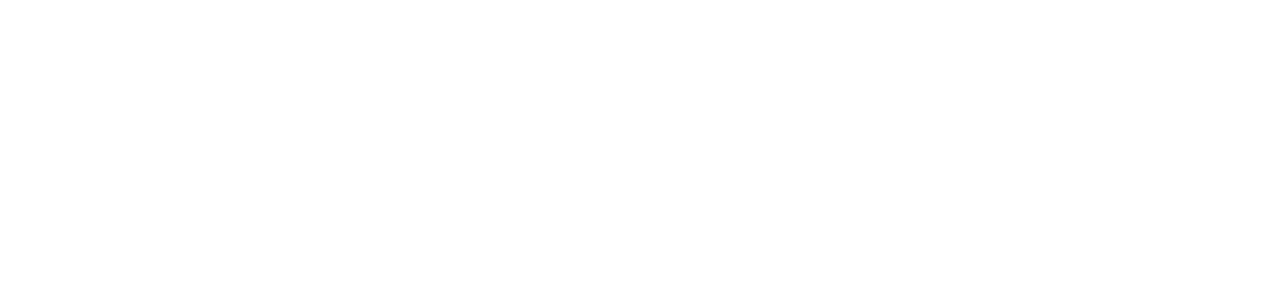
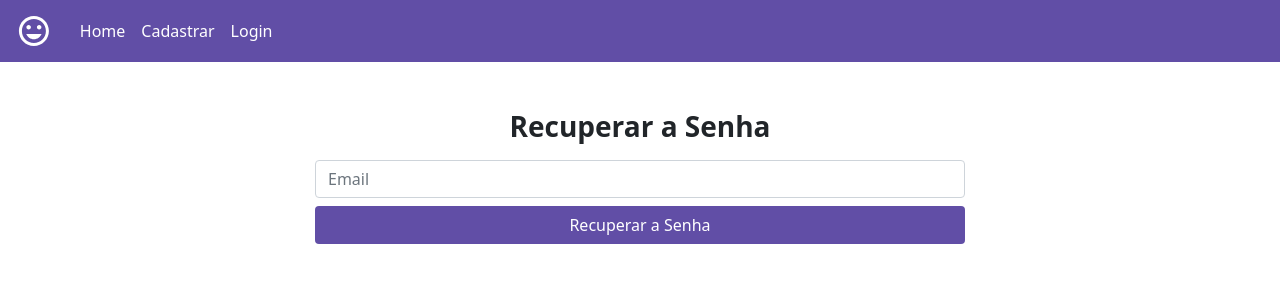
Before and after one commit to DevJonh/event-manager, a React (Create React App) app: page /new-password in a window 1280 px wide. Shown: the top 300 px of the page. Built offline with nearby package versions, Linux system fonts and the light colour scheme.

Commit message:
password recovery finished

```diff
--- a/src/components/NavBar/index.js
+++ b/src/components/NavBar/index.js
@@ -1,6 +1,6 @@
 import React from 'react'
 import { Link } from 'react-router-dom'
-import { MdReorder } from 'react-icons/md'
+import { MdReorder, MdInsertEmoticon } from 'react-icons/md'
 
 import './styles.css'
 import { useSelector, useDispatch } from 'react-redux'
@@ -10,7 +10,8 @@
   return (
     <nav className="navbar navbar-expand-lg">
       <div className="container-fluid">
-        <span className="navbar-brand text-white fw-bold">Eventos</span>
+        <MdInsertEmoticon className="navbar-brand" color="#fff" size={46} />
+
         <button
           className="navbar-toggler"
           type="button"
--- a/src/routes/router.js
+++ b/src/routes/router.js
@@ -4,6 +4,7 @@
 import Login from '../view/Login'
 import Register from '../view/Register'
 import Home from '../view/Home'
+import RecoverPassword from '../view/RecoverPassword'
 
 const Routes = () => {
   return (
@@ -11,6 +12,7 @@
       <Route exact path="/login" component={Login} />
       <Route exact path="/register" component={Register} />
       <Route exact path="/" component={Home} />
+      <Route exact path="/new-password" component={RecoverPassword} />
     </BrowserRouter>
   )
 }
--- a/src/view/Login/index.js
+++ b/src/view/Login/index.js
@@ -1,6 +1,7 @@
 import React, { useState } from 'react'
 import { Link, Redirect } from 'react-router-dom'
 import { useSelector, useDispatch } from 'react-redux'
+import { MdInsertEmoticon } from 'react-icons/md'
 
 import firebase from '../../config/firebase'
 
@@ -48,6 +49,7 @@
       ) : (
         <form className="form-signin mx-auto">
           <div className="text-center mb-4">
+            <MdInsertEmoticon color="#fff" size={92} />
             <h1 className="h3 mb-3 fw-bold text-white">Login</h1>
           </div>
           <div className="form-label-group">
@@ -92,7 +94,7 @@
           )}
 
           <div className="options-login mt-4 text=center">
-            <Link to="/" className="me-2">
+            <Link to="/new-password" className="me-2">
               Recuperar Senha
             </Link>
             <span className="text-white">&#9830;</span>
--- /dev/null
+++ b/src/view/RecoverPassword/index.js
@@ -0,0 +1,73 @@
+import React, { useState } from 'react'
+
+import NavBar from '../../components/NavBar'
+
+import firebase from '../../config/firebase'
+
+import './styles.css'
+const RecoverPassword = () => {
+  const [email, setEmail] = useState('')
+  const [msg, setMsg] = useState('')
+  const [loading, setLoading] = useState(false)
+
+  const recoverPass = () => {
+    setLoading(true)
+    if (email === '') {
+      setMsg('Por favor! Preencha o campo.')
+      setLoading(false)
+      return
+    }
+
+    firebase
+      .auth()
+      .sendPasswordResetEmail(email)
+      .then((response) => {
+        setLoading(false)
+        setMsg('Enviamos um link para alteração da senha no email cadastrado!')
+      })
+      .catch((err) => {
+        console.log(err)
+        setLoading(false)
+        setMsg('Verifique se o email está correto!')
+      })
+  }
+
+  return (
+    <>
+      <NavBar />
+
+      <form className="text-center form-login mx-auto mt-5">
+        <h3 className="mb-3 fw-bold">Recuperar a Senha</h3>
+        <input
+          type="email"
+          className="form-control my-2"
+          placeholder="Email"
+          value={email}
+          onChange={(e) => setEmail(e.target.value)}
+        />
+
+        {msg !== '' && (
+          <div className="msg my-4 text-center">
+            <span>{msg}</span>
+          </div>
+        )}
+
+        {loading ? (
+          <div className="spinner-border text-danger mt-3" role="status">
+            <span className="text-center visually-hidden">Loading...</span>
+          </div>
+        ) : (
+          <button
+            type="button"
+            className=" w-100 btn btn-md btn-block btn-enviar"
+            onClick={recoverPass}
+          >
+            Recuperar a Senha
+          </button>
+        )}
+      </form>
+    </>
+  )
+}
+
+export default RecoverPassword
--- /dev/null
+++ b/src/view/RecoverPassword/styles.css
@@ -0,0 +1,9 @@
+.btn-enviar {
+  background-color: #614ea6;
+  color: #fff;
+  transition: 0.4s;
+}
+.btn-enviar:hover {
+  background-color: #f21667;
+  color: #fff;
+}
```
Also changed, not shown: 1 other file (tests, documents, lock files or other folders).
